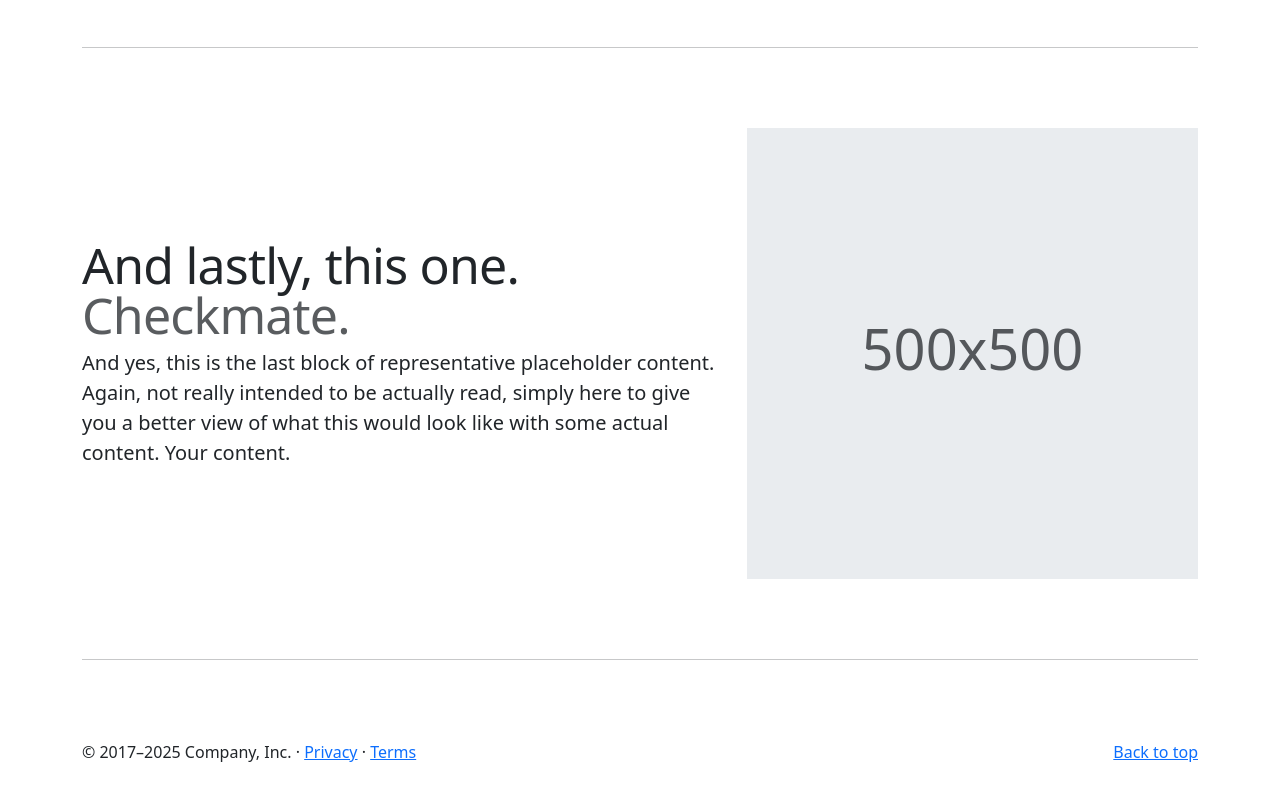
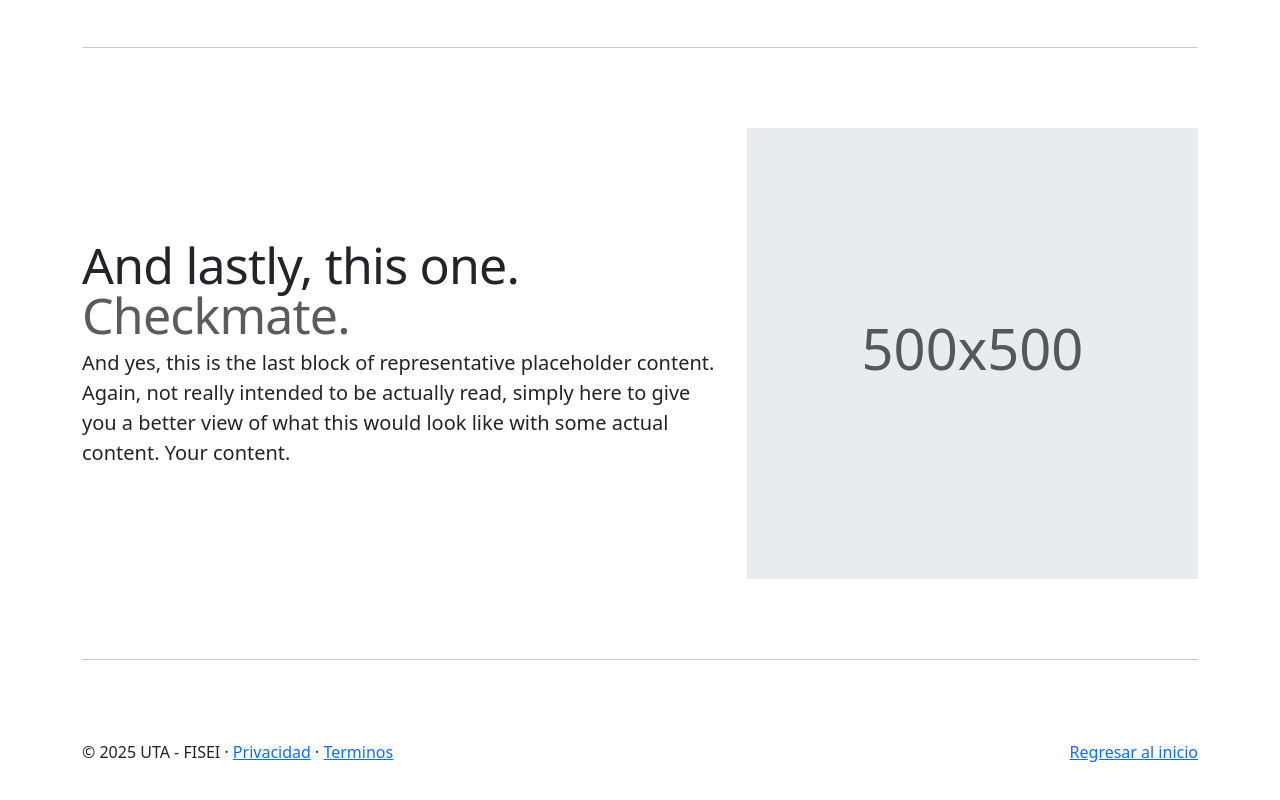
Before and after one commit to zamukay/MyCS_Comandosxd, a plain HTML site: page index.html in a window 1280 px wide. Shown: the part 2233-3033 px from the top of the page. Drawn offline with Linux system fonts and the light colour scheme.

Commit message:
Se modifico el footer

```diff
--- a/index.html
+++ b/index.html
@@ -319,8 +319,8 @@
 
   <!-- FOOTER -->
   <footer class="container">
-    <p class="float-end"><a href="#">Back to top</a></p>
-    <p>&copy; 2017–2025 Company, Inc. &middot; <a href="#">Privacy</a> &middot; <a href="#">Terms</a></p>
+    <p class="float-end"><a href="#">Regresar al inicio</a></p>
+    <p>&copy; 2025 UTA - FISEI &middot; <a href="#">Privacidad</a> &middot; <a href="#">Terminos</a></p>
   </footer>
 </main>
 <script defer src="../assets/dist/js/bootstrap.bundle.min.js" integrity="sha384-k6d4wzSIapyDyv1kpU366/PK5hCdSbCRGRCMv+eplOQJWyd1fbcAu9OCUj5zNLiq"></script>
```
